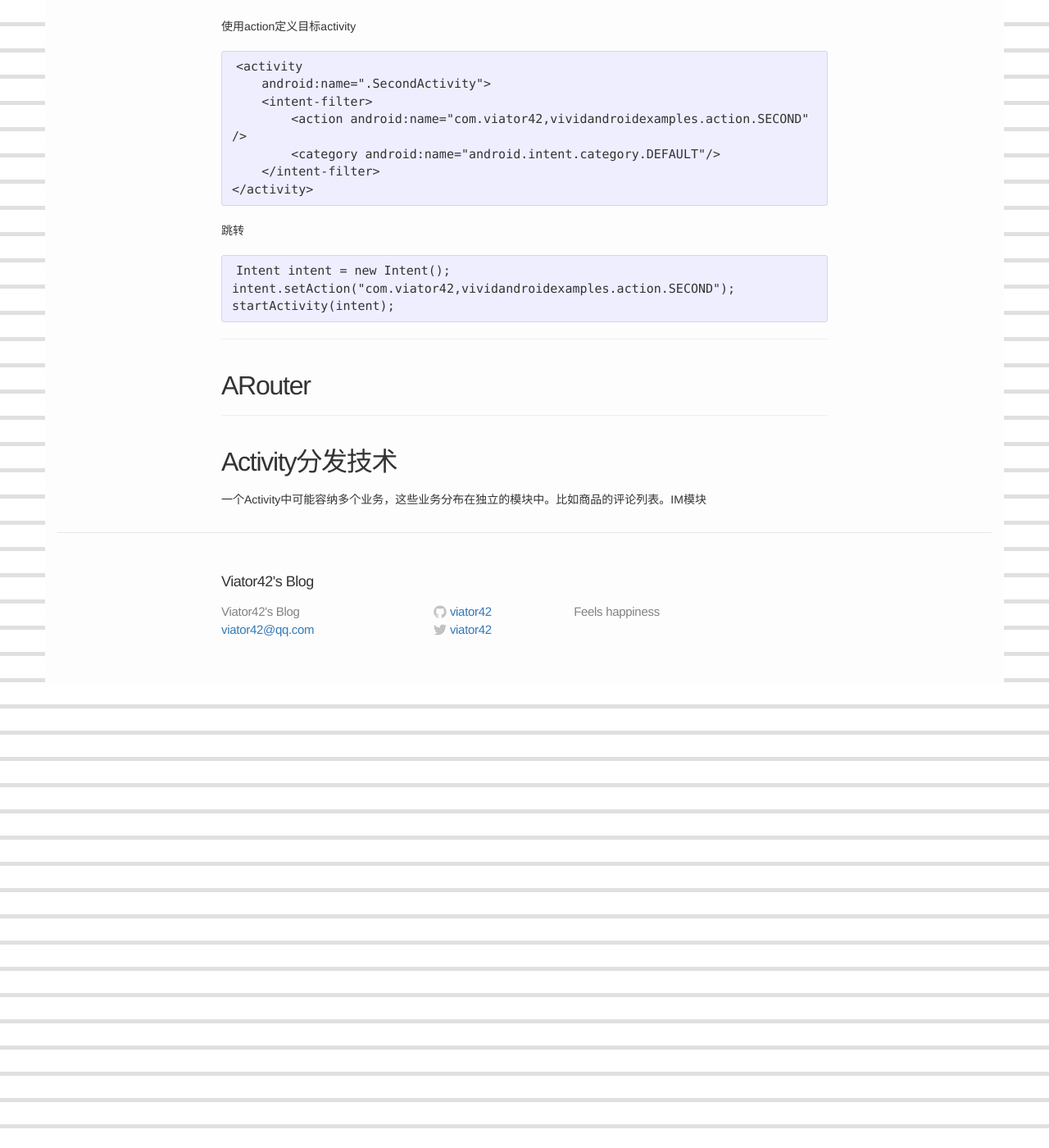
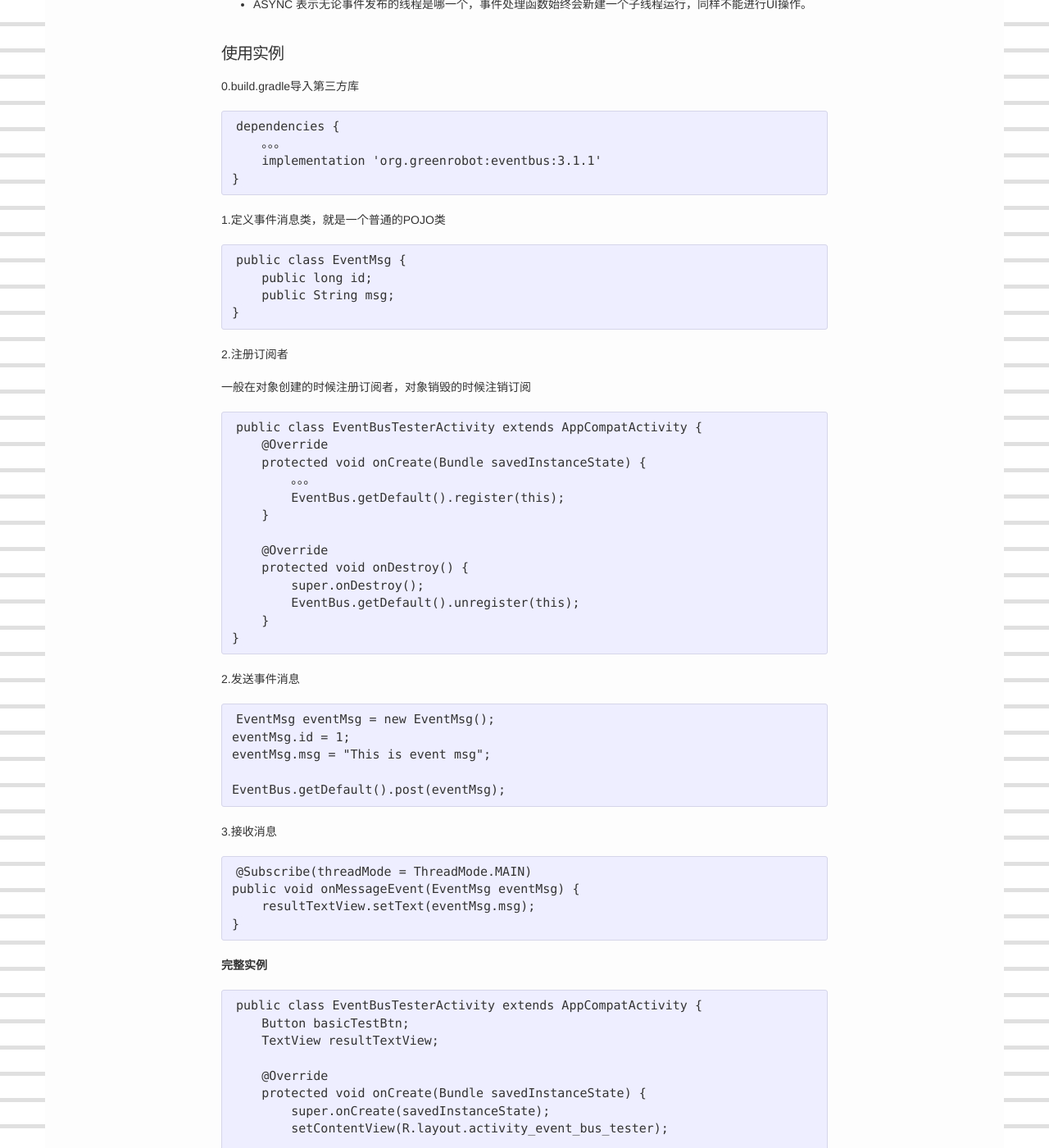
Before and after one commit to viator42/viator42.github.io, a Jekyll site: the page built from _posts/2019-1-3-android-multi-module-note.markdown, in a window 1280 px wide and 1400 px high, scrolled down 1772 px. Shown: the whole window at 82% size. Built offline with Jekyll 4.4.1, drawn with Linux system fonts in a browser that asks for light colours; some of the changed text lies outside the part shown.

Commit message:
update post

```diff
--- a/_posts/2019-1-3-android-multi-module-note.markdown
+++ b/_posts/2019-1-3-android-multi-module-note.markdown
@@ -40,6 +40,117 @@
 
 事件总线。在Activity，Fragment，Service之间传递数据使用，用于代替Handler looper回调
 
+EventBus是基于观察者模式构建的，事件是观察者。
+
+#### EventBus的概述
+
+__三要素__
+
+* Event     事件。它可以是任意类型。
+* Subscriber 事件订阅者。在EventBus3.0之前我们必须定义以onEvent开头的那几个方法，分别是onEvent、onEventMainThread、onEventBackgroundThread和onEventAsync，而在3.0之后事件处理的方法名可以随意取，不过需要加上注解@subscribe()，并且指定线程模型，默认是POSTING。
+* Publisher 事件的发布者。我们可以在任意线程里发布事件，一般情况下，使用EventBus.getDefault()就可以得到一个EventBus对象，然后再调用post(Object)方法即可。
+
+__四种线程模型__
+
+* POSTING   (默认) 表示事件处理函数的线程跟发布事件的线程在同一个线程。
+* MAIN      表示事件处理函数的线程在主线程(UI)线程，因此在这里不能进行耗时操作。
+* BACKGROUND 表示事件处理函数的线程在后台线程，因此不能进行UI操作。如果发布事件的线程是主线程(UI线程)，那么事件处理函数将会开启一个后台线程，如果果发布事件的线程是在后台线程，那么事件处理函数就使用该线程。
+* ASYNC     表示无论事件发布的线程是哪一个，事件处理函数始终会新建一个子线程运行，同样不能进行UI操作。
+
+#### 使用实例
+
+0.build.gradle导入第三方库
+
+    dependencies {
+        。。。
+        implementation 'org.greenrobot:eventbus:3.1.1'
+    }
+
+1.定义事件消息类，就是一个普通的POJO类
+
+    public class EventMsg {
+        public long id;
+        public String msg;
+    }
+
+2.注册订阅者
+
+一般在对象创建的时候注册订阅者，对象销毁的时候注销订阅
+
+    public class EventBusTesterActivity extends AppCompatActivity {
+        @Override
+        protected void onCreate(Bundle savedInstanceState) {
+            。。。
+            EventBus.getDefault().register(this);
+        }
+
+        @Override
+        protected void onDestroy() {
+            super.onDestroy();
+            EventBus.getDefault().unregister(this);
+        }
+    }
+
+2.发送事件消息
+
+    EventMsg eventMsg = new EventMsg();
+    eventMsg.id = 1;
+    eventMsg.msg = "This is event msg";
+
+    EventBus.getDefault().post(eventMsg);
+
+3.接收消息
+
+    @Subscribe(threadMode = ThreadMode.MAIN)
+    public void onMessageEvent(EventMsg eventMsg) {
+        resultTextView.setText(eventMsg.msg);
+    }
+
+__完整实例__
+
+    public class EventBusTesterActivity extends AppCompatActivity {
+        Button basicTestBtn;
+        TextView resultTextView;
+
+        @Override
+        protected void onCreate(Bundle savedInstanceState) {
+            super.onCreate(savedInstanceState);
+            setContentView(R.layout.activity_event_bus_tester);
+
+            resultTextView = findViewById(R.id.result);
+
+            basicTestBtn = findViewById(R.id.basic_test);
+            basicTestBtn.setOnClickListener(new View.OnClickListener() {
+                @Override
+                public void onClick(View v) {
+                    EventMsg eventMsg = new EventMsg();
+                    eventMsg.id = 1;
+                    eventMsg.msg = "This is event msg";
+
+                    EventBus.getDefault().post(eventMsg);
+                }
+            });
+
+            EventBus.getDefault().register(this);
+        }
+
+        @Override
+        protected void onDestroy() {
+            super.onDestroy();
+            EventBus.getDefault().unregister(this);
+        }
+
+        @Subscribe(threadMode = ThreadMode.MAIN)
+        public void onMessageEvent(EventMsg eventMsg) {
+            resultTextView.setText(eventMsg.msg);
+        }
+
+    }
+
+EventBus的缺点是每一个事件都要定义单独的消息类
+
+参考 http://viator42.github.io/android/2018/03/02/android-eventbus/
+
 --------
 
 ## Activity导航
@@ -74,8 +185,6 @@
     intent.setAction("com.viator42,vividandroidexamples.action.SECOND");
     startActivity(intent);
 
-
-
 --------
 
 ## ARouter
```
Also changed, not shown: _posts/2019-1-4-android-arouter.markdown (added, +57 -0 lines).
